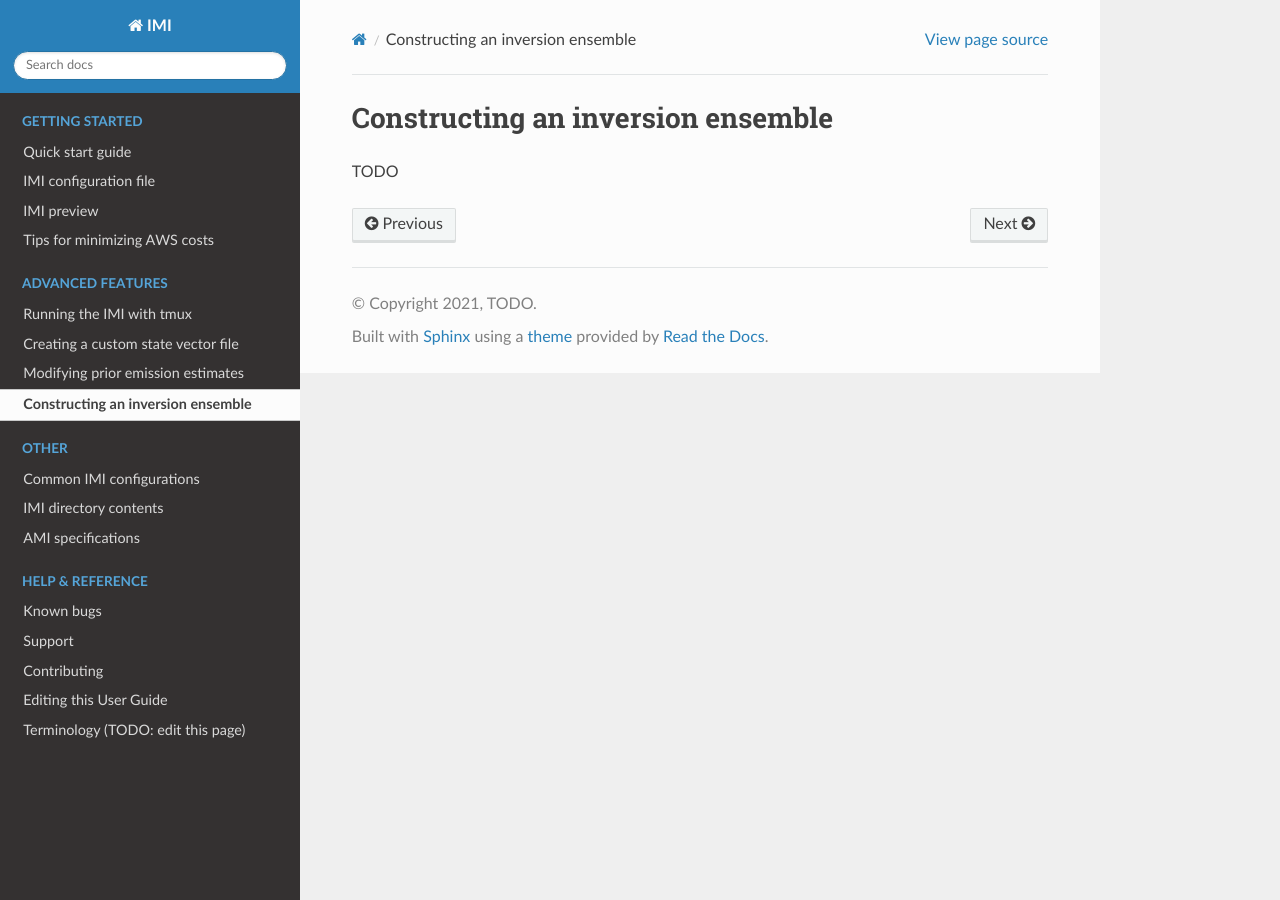
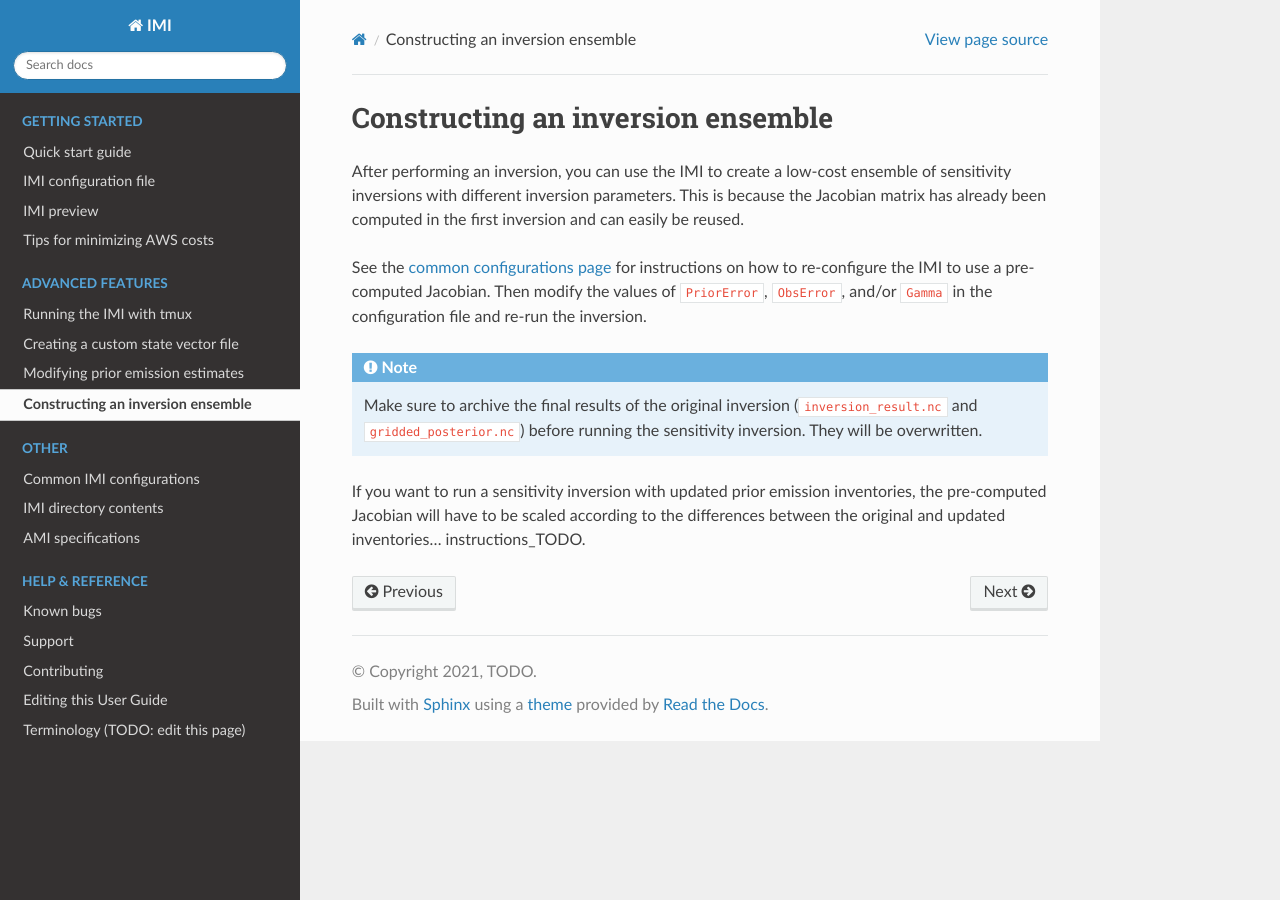
Before and after one commit to geoschem/integrated_methane_inversion, a Sphinx documentation site: the page built from docs/source/advanced/inversion-ensemble.rst, in a window 1280 px wide. Built offline with Sphinx 7.4.7 and the Read the Docs theme 2.0.0, drawn with Linux system fonts in a browser that asks for light colours.

Commit message:
write inversion-ensemble docs page

```diff
--- a/docs/source/advanced/inversion-ensemble.rst
+++ b/docs/source/advanced/inversion-ensemble.rst
@@ -1,4 +1,17 @@
 Constructing an inversion ensemble
 ==================================
 
-TODO
+After performing an inversion, you can use the IMI to create a low-cost ensemble of sensitivity inversions with different
+inversion parameters. This is because the Jacobian matrix has already been computed in the first inversion and can easily
+be reused.
+
+See the `common configurations page <../other/common-configurations.html#running-a-sensitivity-inversion>`__
+for instructions on how to re-configure the IMI to use a pre-computed Jacobian. Then modify
+the values of ``PriorError``, ``ObsError``, and/or ``Gamma`` in the configuration file and re-run the inversion.
+
+.. note::
+    Make sure to archive the final results of the original inversion (``inversion_result.nc`` and ``gridded_posterior.nc``)
+    before running the sensitivity inversion. They will be overwritten.
+
+If you want to run a sensitivity inversion with updated prior emission inventories, the pre-computed Jacobian will have
+to be scaled according to the differences between the original and updated inventories... instructions_TODO.
```
